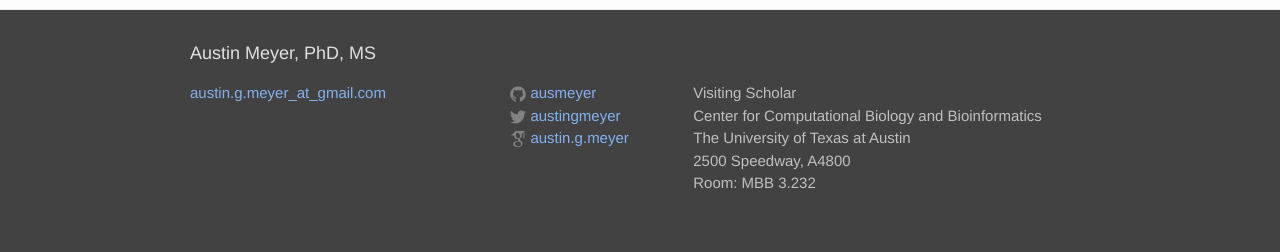
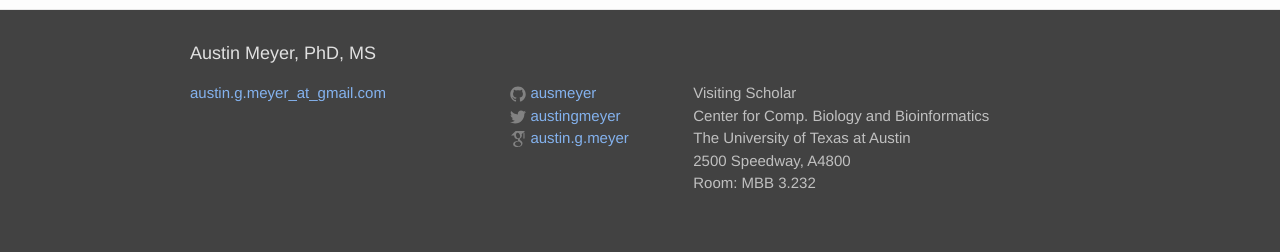
Before and after one commit to ausmeyer/ausmeyer.github.io, a Jekyll site: the page built from index.html, in a window 1280 px wide. Shown: the part 1019-1271 px from the top of the page. Built offline with Jekyll 4.4.1, drawn with Linux system fonts in a browser that asks for light colours.

Commit message:
Shortening name.

```diff
--- a/_config.yml
+++ b/_config.yml
@@ -3,7 +3,7 @@ title: Austin Meyer, PhD, MS
 email: austin.g.meyer_at_gmail.com
 description: > # this means to ignore newlines until "baseurl:"
   Visiting Scholar<br>
-  Center for Computational Biology and Bioinformatics<br>
+  Center for Comp. Biology and Bioinformatics<br>
   The University of Texas at Austin<br>
   2500 Speedway, A4800<br>
   Room: MBB 3.232
```
